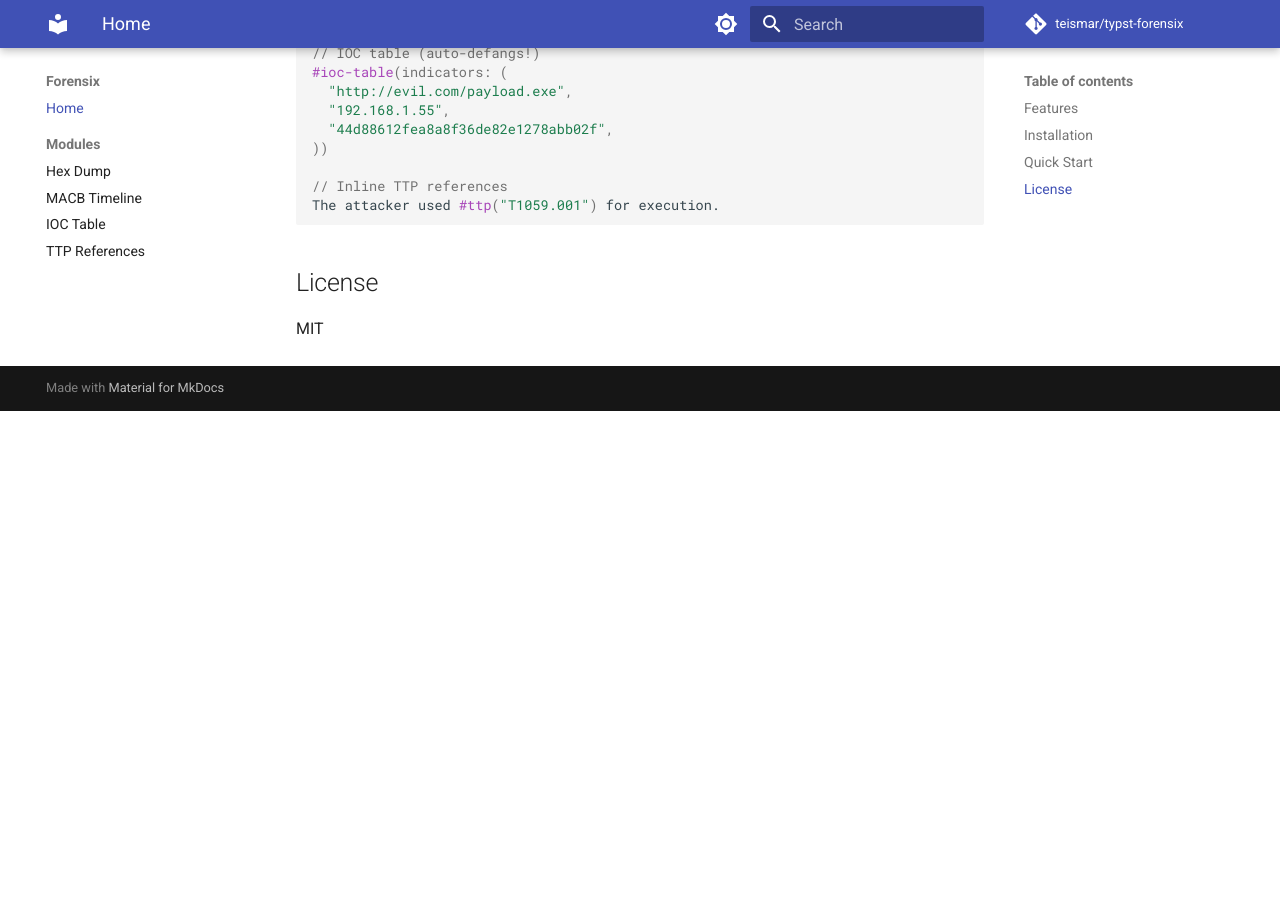
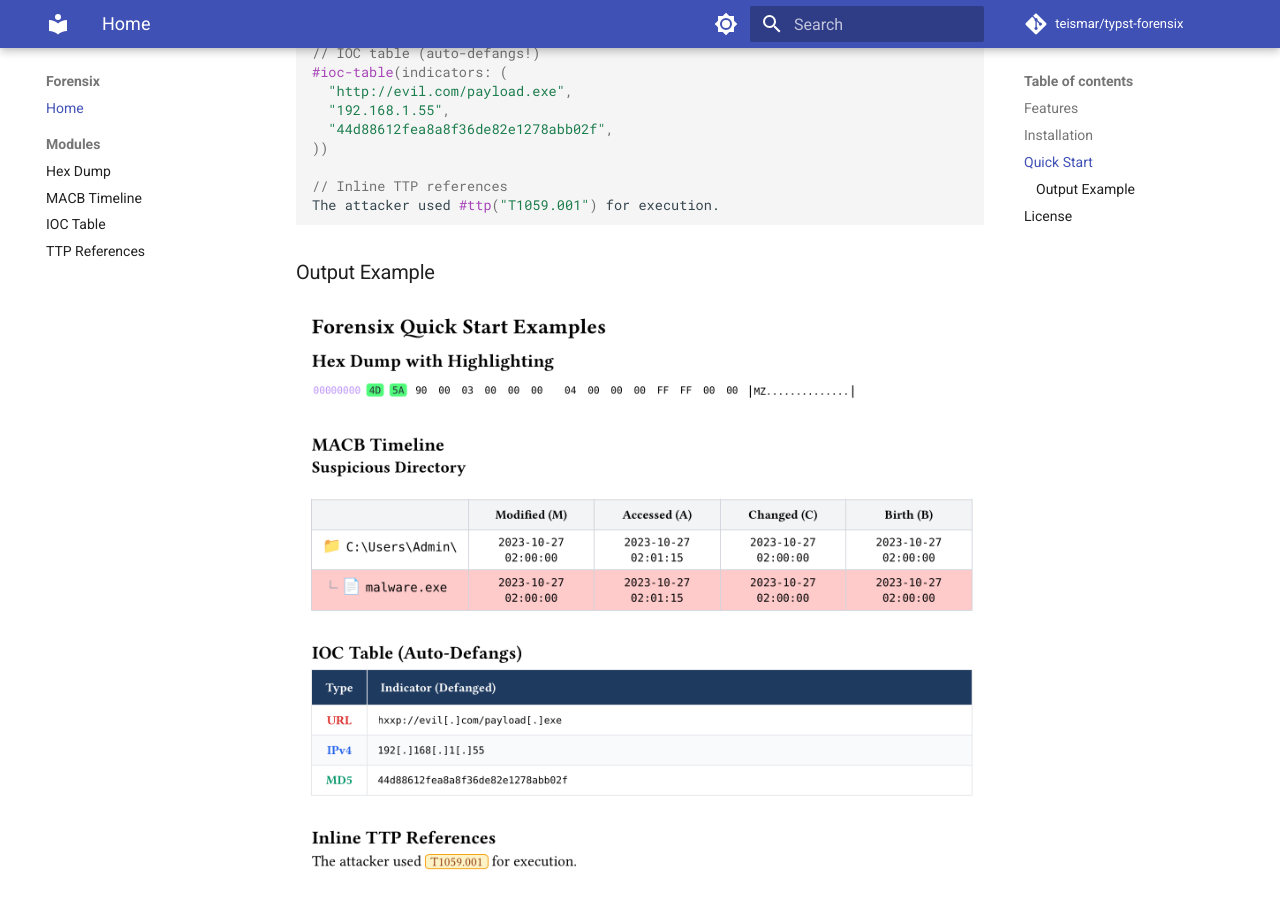
Before and after one commit to teismar/typst-forensix, an MkDocs documentation site: the page built from docs/index.md, in a window 1280 px wide and 900 px high, scrolled down 1002 px. Built offline with MkDocs 1.6.1 and Material for MkDocs 9.7.7, drawn with Linux system fonts in a browser that asks for light colours; comment, search, counter and statistics services are not loaded; before the commit the page ends 1413 px from its top, so only the background shows below that.

Commit message:
Add output example image to documentation

````diff
--- a/docs/index.md
+++ b/docs/index.md
@@ -44,6 +44,9 @@ A professional Typst package for digital forensics, incident response, and malwa
 The attacker used #ttp("T1059.001") for execution.
 ```
 
+### Output Example
+![Examples](img/readme-quickstart.png)
+
 ## License
 
 MIT
````
Also changed, not shown: docs/img/readme-quickstart.png (added).
